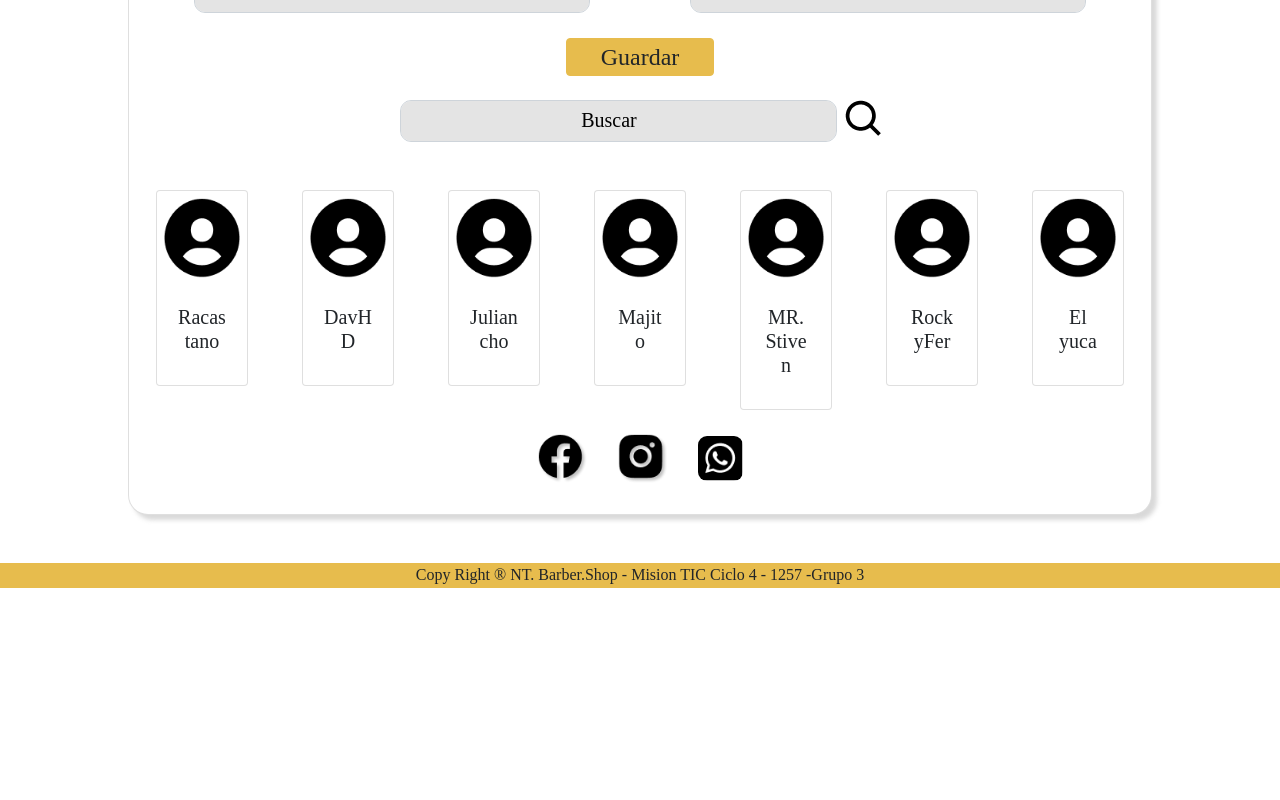
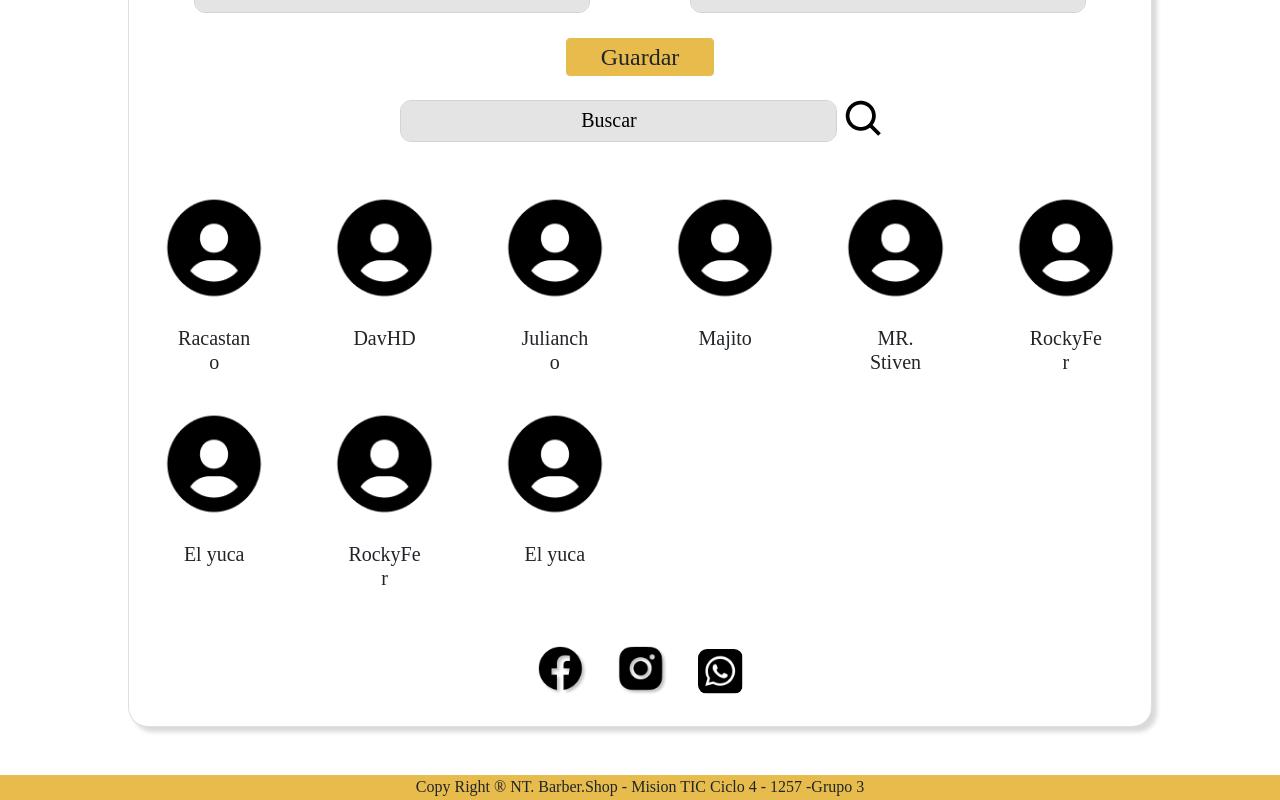
Before and after one commit to Julian362/TN-Barber-Shop, a React (Create React App) app: page /Gestion-personal-administrador in a window 1280 px wide. Shown: the part 767-1567 px from the top of the page. Before the commit the page ends 1355 px from the top, so only its background shows below. Built offline with nearby package versions, Linux system fonts and the light colour scheme.

Commit message:
Solución bug + lista

```diff
--- a/src/App.js
+++ b/src/App.js
@@ -56,6 +56,8 @@ function App() {
 		{ id: "5", Nickname: "MR. Stiven", rutafoto: "/img/ImgTrabajador.png" },
 		{ id: "6", Nickname: "RockyFer", rutafoto: "/img/ImgTrabajador.png" },
 		{ id: "7", Nickname: "El yuca", rutafoto: "/img/ImgTrabajador.png" },
+		{ id: "8", Nickname: "RockyFer", rutafoto: "/img/ImgTrabajador.png" },
+		{ id: "9", Nickname: "El yuca", rutafoto: "/img/ImgTrabajador.png" },
 	];
 
 	const [lista_ServAgendados] = useState([
--- a/src/components/paginas/GestionPersonalAdmin.js
+++ b/src/components/paginas/GestionPersonalAdmin.js
@@ -10,7 +10,7 @@ const GestionPersonalAdmin = (props) => {
     const listaEmpleados = props.empleados.map((p)=>
         <>
             <div className="col">
-                <div className="card" style={{width: "80%", marginLeft:"10%"}}>
+                <div className="card" style={{width: "80%", marginLeft:"10%", border:0}}>
                     <img src={p.rutafoto} className="card-img-top" alt="..." style={{height:"fit-content", width:"auto"}}/>
                     <div className="card-body">
                         <h5 className="card-title text-center">{p.Nickname}</h5>
@@ -46,7 +46,7 @@ const GestionPersonalAdmin = (props) => {
             </div>
 
             <div className="container mt-4 mb-4">
-                <div className="row row-cols">
+                <div className="row row-cols-6">
                     {listaEmpleados}
                 </div>
             </div>
```
